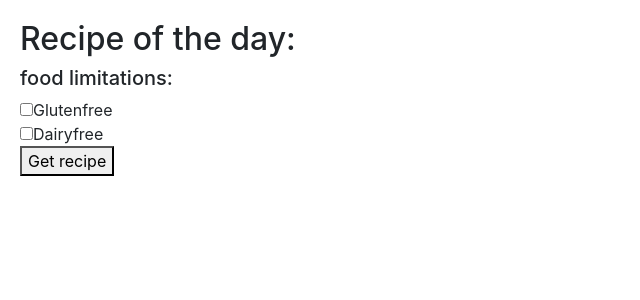
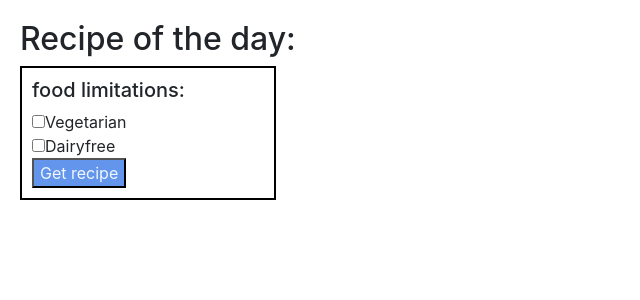
Before and after one commit to mariiazhivonitko/Exercise-2.-Exchange-rates, a React (Create React App) app: page / in a window 1280 px wide. Shown: the top 300 px of the page, without its empty margins (0-640 px from the left). Built offline with nearby package versions, Linux system fonts and the light colour scheme; no server answers.

Commit message:
make button get recipe

```diff
--- a/src/App.css
+++ b/src/App.css
@@ -1,3 +1,14 @@
 body {
   margin: 20px;
 }
+
+form {
+  border: solid 2px black;
+  padding: 10px;
+  width: 20vw;
+  margin-bottom: 20px;
+}
+button {
+  background-color:cornflowerblue;
+  color: aliceblue;
+}
--- a/src/App.js
+++ b/src/App.js
@@ -15,12 +15,27 @@ function App() {
   const [summary, setSummary] = useState('')
   const [title, setTitle] = useState('')
   const [image, setImage] = useState('')
-  const [gluetenfree, setGlutenfree] = useState('')
+  const [vegetarian, setVegetarian] = useState('')
+  //const [criteria, setCriteria] = useState('')
 
 
   useEffect(() => {
 
     const address = URL + "&apiKey=" + API_KEY;
+    console.log(address);
+
+
+  }, [])
+
+  console.log(summary);
+
+  function getRecipe(e) {
+    e.preventDefault()
+    let address = URL + "&apiKey=" + API_KEY
+
+    if (vegetarian == "checked") {
+      address = URL + "&tags=vegeterian" +"&apiKey=" + API_KEY;
+    }
     console.log(address);
 
     axios.get(address)
@@ -34,12 +49,6 @@ function App() {
       }).catch(error => {
         alert(error)
       })
-  }, [])
-
-  console.log(summary);
-
-  function getRecipe(e) {
-    e.preventDefault()
 
 
 
@@ -54,24 +63,22 @@ function App() {
         <h5>food limitations:</h5>
         <div>
 
-          <input type="checkbox" name="glutenfree" value={gluetenfree} onChange={e => setGlutenfree(e.target.value)} />
-          <label for="glutenfree">Glutenfree</label>
+          <input type="checkbox" name="vegetarian" value={vegetarian} onChange={e => setVegetarian(e.target.checked)} />
+          <label for="vegetarian">Vegetarian</label>
         </div>
 
         <div>
           <input type="checkbox" id="dairyfree" name="dairyfree" />
           <label for="dairyfree">Dairyfree</label>
         </div>
-        {/* <div>
-          <input onClick={this.getChckeboxValue.bind(this)} type="checkbox" value="vegan" name="vegan"/>
-          <label for="vegan">Vegan</label>
-        </div> */}
+
         <button>Get recipe</button>
       </form>
 
 
 
       <h3>{title}</h3>
+
       <p>{summary}</p>
       <img src={image} alt="" />
     </div>
```
